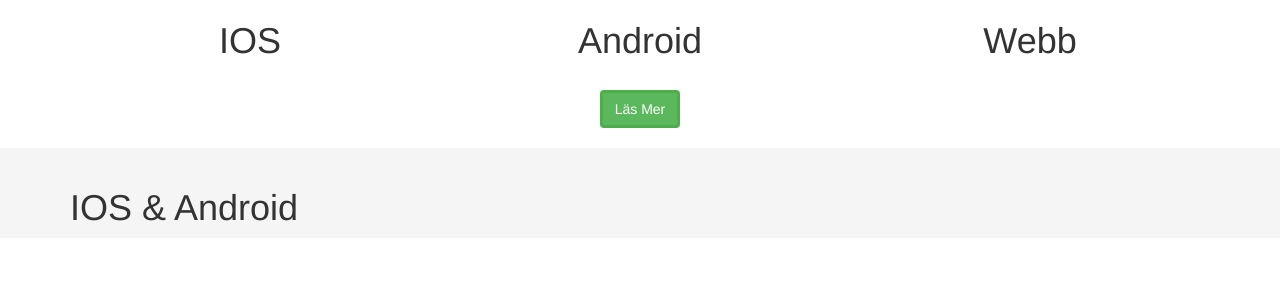
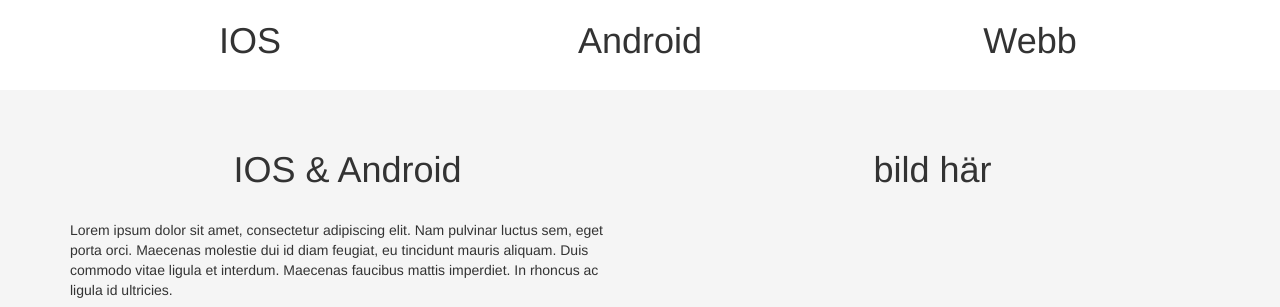
Before and after one commit to anvandarnamnet/anvandarnamnet.github.io, a plain HTML site: page index.html in a window 1280 px wide. Shown: the part 981-1288 px from the top of the page. Before the commit the page ends 1219 px from the top, so only its background shows below. Drawn offline with nearby package versions, Linux system fonts and the light colour scheme.

Commit message:
Lorem ipsum + mobil

```diff
--- a/index.html
+++ b/index.html
@@ -89,21 +89,32 @@
 		</div>
 	</div>
 	<div class="row">
-		<div class="col-*-12">
+		<div class="hidden-lg hidden-md hidden-sm col-*-12">
 		<br/>
 			<center><button class="btn btn-success" style="border-color: @none;border-style: solid; border-width: medium;">Läs Mer</button></center>
 			<br/>
 
 		</div>
 	</div>
+	<br/ class="hidden-xs">
 </div>
 <div class="container-fluid" style="background-color: #F5F5F5;">
 <div class="container">
 	<div class="row">
 	<br/>
+	<br/ class="hidden-xs">
 	<div class="hidden-xs col-lg-6 col-md-6 col-sm-6">
-		<h1>IOS & Android</h1>
+		<center><h1>IOS & Android</h1></center>
+		<br/>
+		<p>Lorem ipsum dolor sit amet, consectetur adipiscing elit. Nam pulvinar luctus sem, eget porta orci. Maecenas molestie dui id diam feugiat, eu tincidunt mauris aliquam. Duis commodo vitae ligula et interdum. Maecenas faucibus mattis imperdiet. In rhoncus ac ligula id ultricies.</p>
+
 	</div>
+	<div class="hidden-xs col-lg-6 col-md-6 col-sm-6">
+	 <center><h1>bild här</h1></center>
 	</div>
+	<div class="hidden-lg hidden-md hidden-sm col-xs-12">
+	<center><h1>Bild här</h1></center>
+	</div>
+</div>
 </body>
 </html>
```
